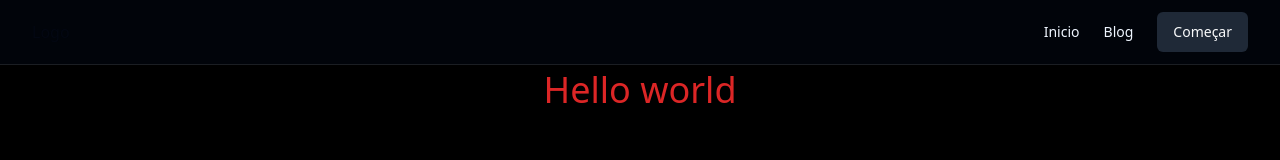
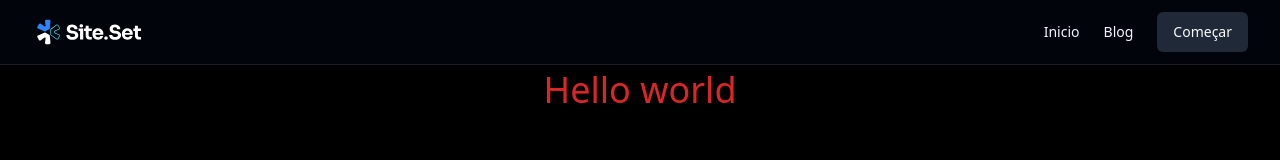
Before and after one commit to Eduardo123Andrade/nextjs-aulas, a Next.js app in the folder site-blog/: page / in a window 1280 px wide. Shown: the top 160 px of the page. Built offline with nearby package versions, Linux system fonts and the light colour scheme.

Commit message:
use logo component on header and footer

```diff
--- a/site-blog/src/components/footer/footer.tsx
+++ b/site-blog/src/components/footer/footer.tsx
@@ -1,15 +1,14 @@
 import Image from "next/image";
 import Link from "next/link";
 import { ActiveLink } from "../active-link";
+import { Logo } from "../logo";
 
 export const Footer = () => {
   return (
     <footer className="border-top border-white/10 bg-black">
       <div className="mx-auto max-w-7xl px-4 sm:px-6 lg:px-8">
         <div className="flex justify-between md:flex-row gap-8 py-8">
-          <Link href="">
-            <Image src="/Logo.svg" alt="Logo site" width={116} height={32} />
-          </Link>
+          <Logo />
           <nav className="flex flex-col md:flex-row itens-centar gap-4 text-sm text-muted-foreground">
             <Link className="hover:text-primary" href="/termos-de-uso">
               Termos de uso
--- a/site-blog/src/components/header/header.tsx
+++ b/site-blog/src/components/header/header.tsx
@@ -3,13 +3,14 @@ import { Button } from "../ui/button";
 import { useRouter } from "next/router";
 import { cn } from "@/lib/utils";
 import { ActiveLink } from "../active-link";
+import { Logo } from "../logo";
 
 export const Header = () => {
   return (
     <header className="fixed top-0 z-50 w-full border-b border-white/10 bg-backgrond/95 backdrop-blur supports-[backdrop-filter]:bg-background/60">
       <div className="mx-auto max-w-7xl px-4 sm:px-6 lg:px-8">
         <div className="flex h-16 items-center justify-between">
-          <Link href="/">Logo</Link>
+          <Logo />
 
           <nav className="flex items-center gap-6">
             <ActiveLink href="/">Inicio</ActiveLink>
```
